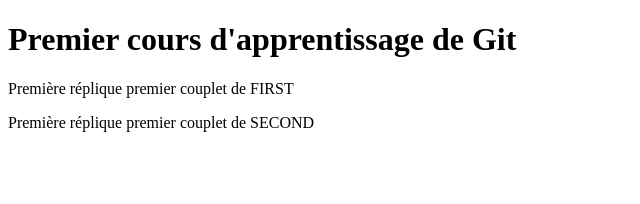
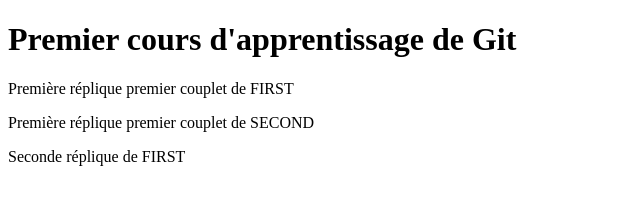
Before and after one commit to Alexandre-Masson/exemple-git-efrei-20211208, a plain HTML site: page index.html in a window 1280 px wide. Shown: the whole page, without its empty margins (0-640 px from the left). Drawn offline with Linux system fonts and the light colour scheme.

Commit message:
Added my second sentence

```diff
--- a/index.html
+++ b/index.html
@@ -13,6 +13,8 @@
 
   <p>Première réplique premier couplet de FIRST</p>
   <p>Première réplique premier couplet de SECOND</p>
+
+  <p>Seconde réplique de FIRST</p>
 </body>
 
 </html>
```
